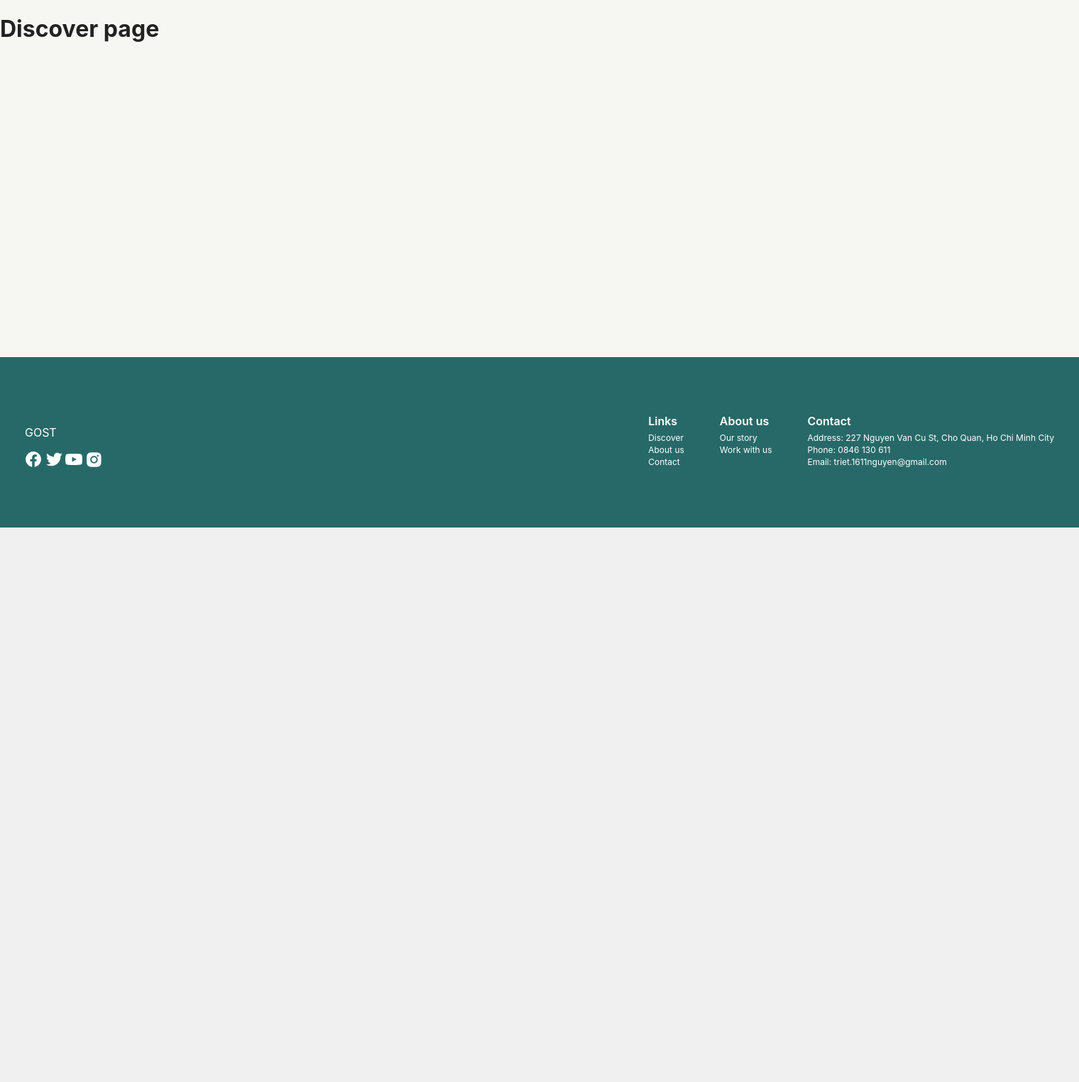
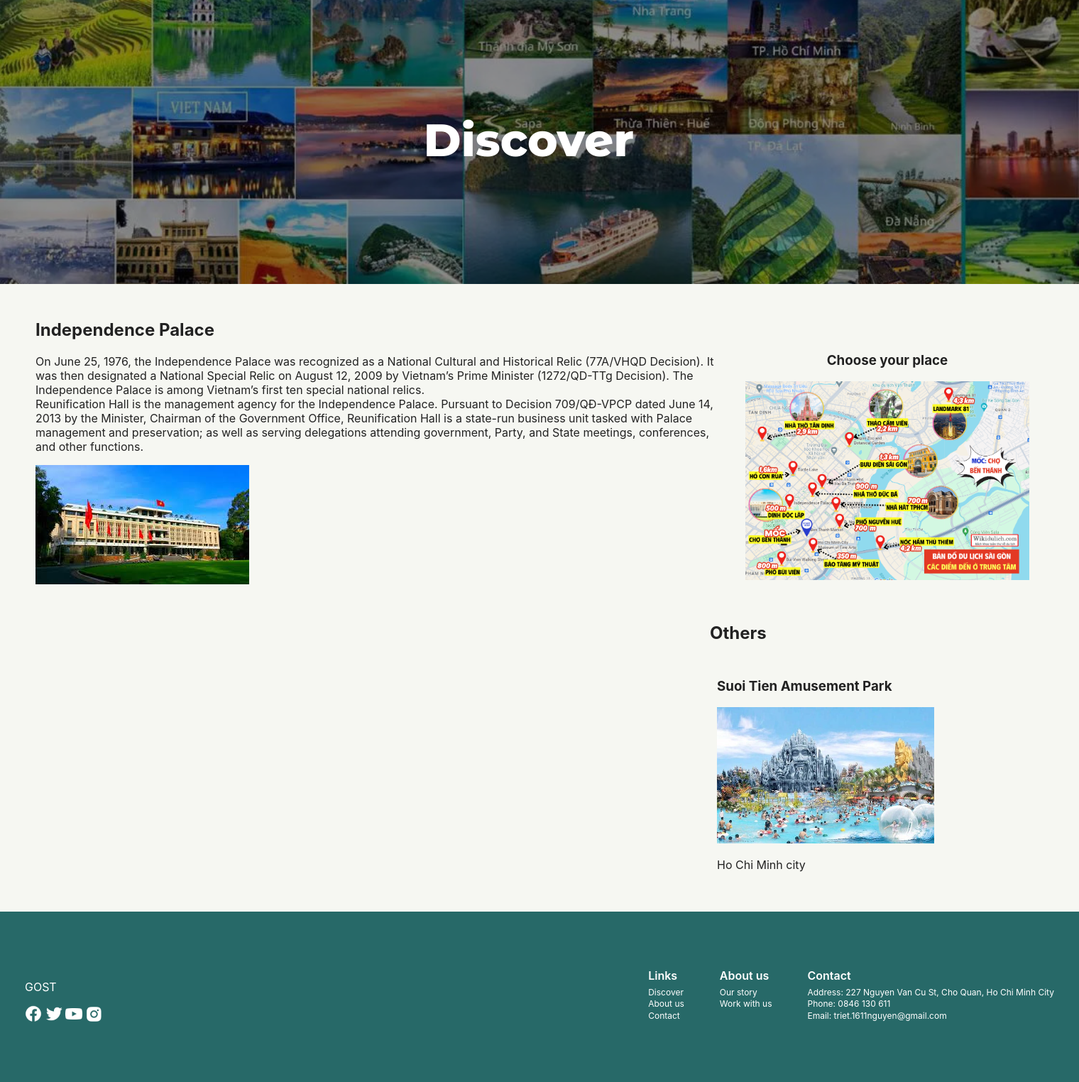
Before and after one commit to cgk1401/SMART-TOURISM-SYSTEM, a Django app: page /Discover/ in a window 1520 px wide. Shown: the part 57-1581 px from the top of the page at 71% size. Before the commit the page ends 800 px from the top, so only its background shows below. Run offline with Django 4.2, Linux system fonts and the light colour scheme; parts of the project's set-up code (start-up, migrations or seed data) failed here and were passed over.

Commit message:
structure of page

```diff
--- a/Sightseeing/Discover/static/discover.css
+++ b/Sightseeing/Discover/static/discover.css
@@ -0,0 +1,77 @@
+.hero {
+    position: relative;
+    width: 100%;
+    height: 50vh; /* cho ảnh phủ đủ màn hình*/
+    overflow: hidden;
+}
+.hero__img {
+    position: absolute;
+    width: 100%;
+    height: 100%;
+    object-fit: cover; /* giữ tỉ lệ ảnh crop tự nhiên không méo */
+    object-position: center; /*giữ phần trung tâm của ảnh*/
+    z-index: -1;
+}
+.hero__overlay {
+    position: absolute;
+    inset: 0;
+    background: rgba(0, 0, 0, 0.45);
+}
+.hero__content {
+    position: absolute;
+    top: 45%;
+    left: 49%;
+    transform: translate(-50%, -50%);
+    color: #fff;
+    text-align: center;
+    font-family: "Montserrat Alternates", sans-serif; /*font cho nội dung chữ bên trong*/
+}
+.hero__content h1 {
+    font-size: clamp(32px, 6vw, 64px);
+    font-weight: 800;
+    margin-bottom: 10px;
+}
+
+.description {
+    position: relative;
+    margin-top: 50px;
+    margin-left: 50px;
+    margin-right: 500px;
+    margin-bottom: 50px;
+}
+
+#content02 {
+    display: none;
+}
+
+.map {
+    position: absolute;
+    margin-left: 1000px;
+    margin-top: -450px;
+    margin-bottom: 50px;
+    width: 400px;
+    padding-left: 50px;
+    padding-right: 50px;
+    padding-top: 50px;
+    padding-bottom: 50px;
+}
+.map img {
+    width: 400px;
+    height: 280px;
+}
+.map h3 {
+    text-align: center;
+}
+
+.slideshow {
+    margin-left: 1000px;
+}
+#place03 {
+    padding-top: 10px;
+    padding-left: 10px;
+}
+#place03 img {
+    object-fit: contain;
+    width: 60%;
+    height: 60%;
+}
--- a/Sightseeing/Discover/templates/app/discover.html
+++ b/Sightseeing/Discover/templates/app/discover.html
@@ -10,9 +10,52 @@
 {% endblock %}
 
 {% block content %}
-    <h1> Discover page </h1>
+    <header class="hero">
+    <img class="hero__img" src="{% static 'images/Discover.jpg' %}" alt="Vietnam HCMC">
+    <div class="hero__overlay"></div>
+    <div class="hero__content">
+        <h1 >Discover</h1>
+    </div>
+    </header>
+
+    <div class="description">
+        <div class="content" id="content1">
+            <h2>Independence Palace</h2>
+            <p>
+                On June 25, 1976, the Independence Palace was recognized as a National Cultural and Historical Relic (77A/VHQD Decision). It was then designated a National Special Relic on August 12, 2009 by Vietnam’s Prime Minister (1272/QD-TTg Decision). The Independence Palace is among Vietnam’s first ten special national relics.
+                <br>
+                Reunification Hall is the management agency for the Independence Palace. Pursuant to Decision 709/QĐ-VPCP dated June 14, 2013 by the Minister, Chairman of the Government Office, Reunification Hall is a state-run business unit tasked with Palace management and preservation; as well as serving delegations attending government, Party, and State meetings, conferences, and other functions.
+            </p>
+            <img src="{% static 'images/Independence_Palace.jpg' %}" alt="Independence Palace (Dinh Doc Lap)">
+        </div>
+        <div class="content" id="content02">
+            <h2>War Remnants Museum</h2>
+            <p>
+                The War Remnants Museum, established on September 4, 1975, is a member of the Vietnam Museum System, INMP and ICOM. The museum specializes in researching, collecting, preserving and displaying evidence of crimes and consequences of the war of aggression against Vietnam, thereby calling for awareness against unjust wars, protecting peace and promoting solidarity between nations. With 9 permanent exhibition themes, many short-term, mobile exhibitions and activities to interact with war witnesses, the Museum welcomes nearly 1 million visitors each year and is a cultural - tourism destination that attracts a large number of domestic and foreign public.
+            </p>
+            <img src="{% static 'images/War_Remnants_Museum.jpg' %}" alt="War Remnants Museum (Bao tang chung tich chien tranh)">
+        </div>
+
+    </div>
+
+    <div class="map">
+        <h3>Choose your place</h3>
+        <img src="{% static 'images/tmp_map.png' %}" alt="map saigon">
+    </div>
+
+    <div class="slideshow">
+        <h2>Others</h2>
+        <div class="places" id="place03">
+            <h3>Suoi Tien Amusement Park</h3>
+            <img src="{% static 'images/tmp_suoitien.jpg' %}" alt="suoitien">
+            <p>Ho Chi Minh city</p>
+        </div>
+    </div>
+
+
 {% endblock %}
 
 
 {% block extra_js %}
+            <script src = "{% static 'discover.js' %}" > </script>
 {% endblock %}
```
Also changed, not shown: Sightseeing/Discover/static/discover.js (added), Sightseeing/Discover/static/images/Discover.jpg (added), Sightseeing/Discover/static/images/Independence_Palace.jpg (added), Sightseeing/Discover/static/images/War_Remnants_Museum.jpg (added), Sightseeing/Discover/static/images/tmp_map.png (added), Sightseeing/Discover/static/images/tmp_suoitien.jpg (added), Sightseeing/MapScreen/static/images/War_remnants_museum.jpg.
